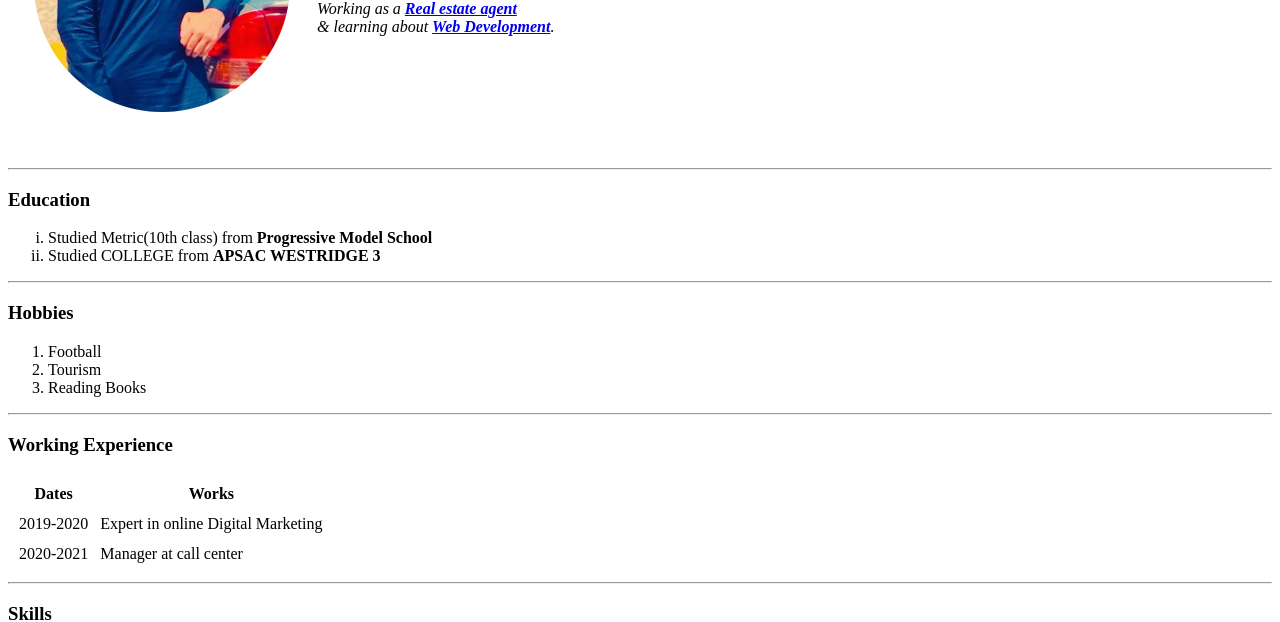
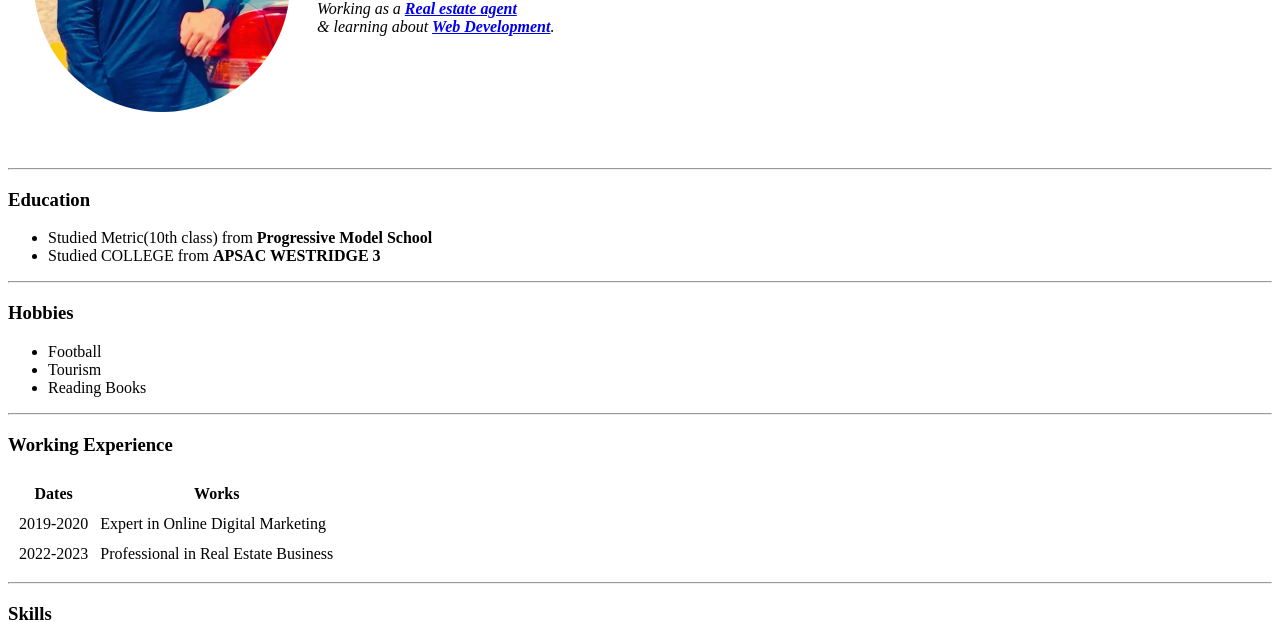
Before and after one commit to munawarkhan7/cv, a plain HTML site: page index.html in a window 1280 px wide. Shown: the part 178-800 px from the top of the page. Drawn offline with Linux system fonts and the light colour scheme.

Commit message:
Update index.html
Made some changes in my cv-work experience

```diff
--- a/index.html
+++ b/index.html
@@ -14,22 +14,22 @@
 
 <hr>
     <h3>Education</h3>
-    <ol type="i">
+    <ul>
 
      <li>Studied Metric(10th class) from <strong>Progressive Model School</strong></li>
      <li>Studied COLLEGE from <strong> APSAC WESTRIDGE 3</strong></li>
-    </ol>
+   </ul>
 
 <hr>
 
 
 <h3>Hobbies</h3>
-    <ol type="1">
+    <ul>
       <li>Football</li>
       <li>Tourism</li>
       <li>Reading Books</li>
 
-    </ol>
+    </ul>
 
 
 <hr>
@@ -43,11 +43,11 @@
    <tbody>
      <tr>
       <td>2019-2020</td>
-      <td>Expert in online Digital Marketing</td>
+      <td>Expert in Online Digital Marketing</td>
     </tr>
      <tr>
-      <td>2020-2021</td>
-      <td>Manager at call center</td>
+      <td>2022-2023</td>
+      <td>Professional in Real Estate Business </td>
      </tr>
    </tbody>
    </table>
```
